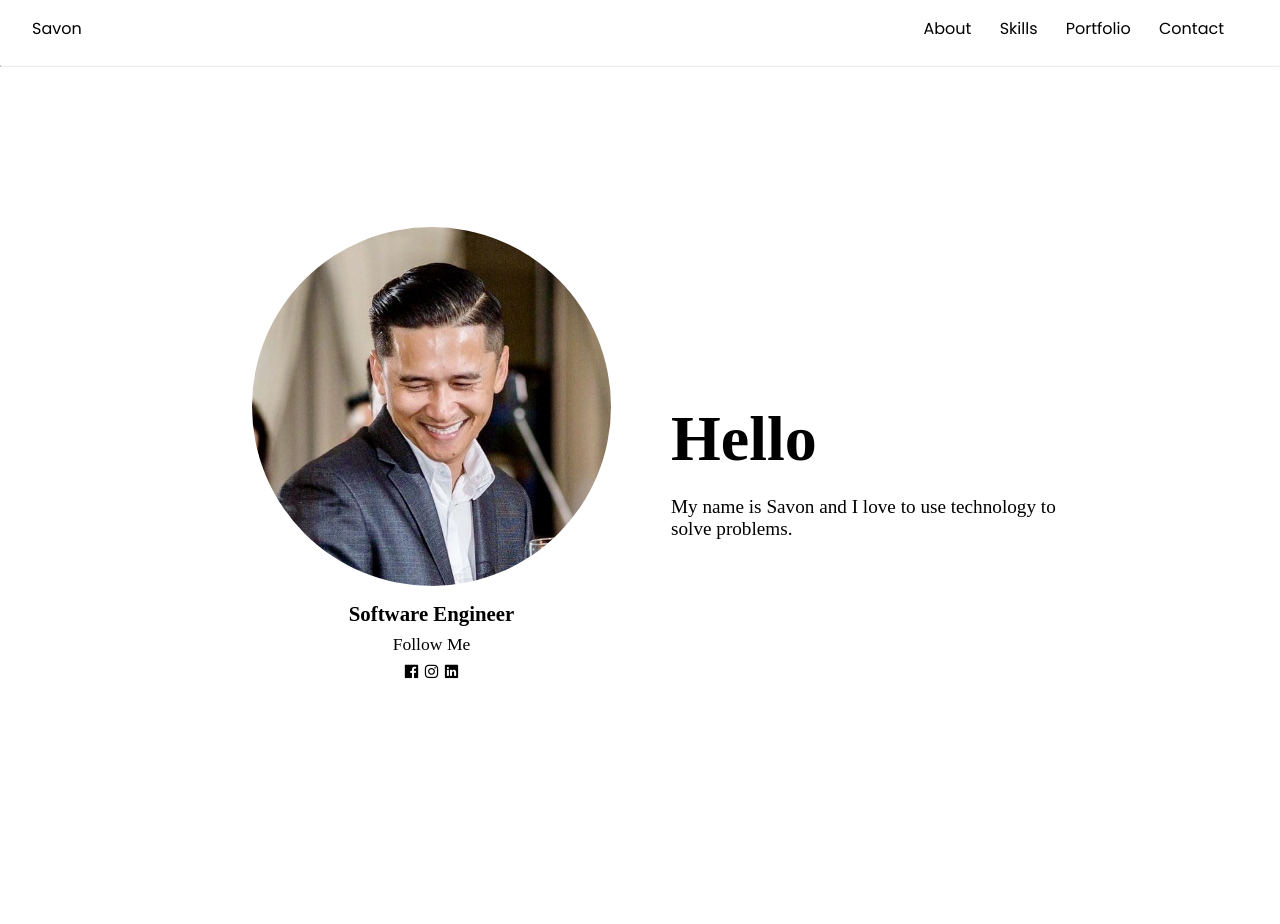
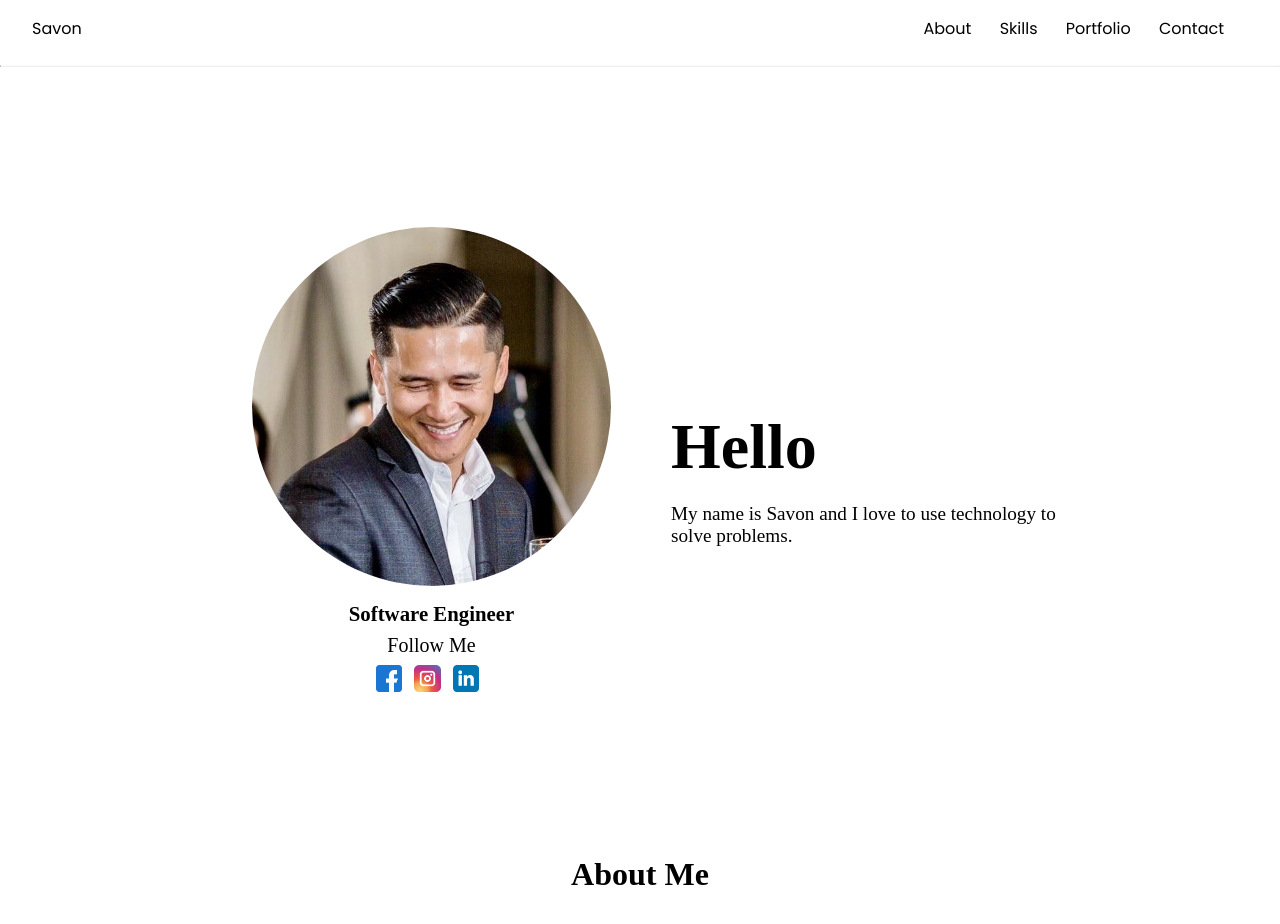
Before and after one commit to xqhuynh/portfolio-final, a plain HTML site: page index.html in a window 1280 px wide. Before the commit the page ends 841 px from the top, so only its background shows below. Drawn offline with nearby package versions, Linux system fonts and the light colour scheme.

Commit message:
about section

```diff
--- a/assets/css/styles.css
+++ b/assets/css/styles.css
@@ -87,6 +87,22 @@ hr.nav-line {
 
 .follow-me {
     margin-top: .50rem;
-    font-size: 1.1rem;
+    font-size: 1.25rem;
     margin-bottom: .5rem;
 }
+
+.social-icons {
+    text-align: center;
+}
+
+.icon {
+    width: 15%;
+    margin-right: .5rem;
+}
+
+/* ABOUT ME CSS  */
+.about-title {
+    font-size: 2rem;
+    text-align: center;
+    margin-bottom: 4rem;
+}
--- a/index.html
+++ b/index.html
@@ -39,11 +39,11 @@
            </div>
            <h5 class="job-title">Software Engineer</h5>
            <p class="follow-me">Follow Me</p>
-           <div>
-            <i class="uil uil-facebook"></i>
-            <i class="uil uil-instagram"></i>
-            <i class="uil uil-linkedin"></i>
-            </div>
+           <div class="social-icons">
+            <img class="icon" src="./assets/img/facebook.png" />
+            <img class="icon" src="./assets/img/instagram.png" />
+            <img class="icon" src="./assets/img/linkedin.png" />
+           </div>
         </div>
 
         <div class="right-main">
@@ -51,5 +51,13 @@
             <p class="main-text">My name is Savon and I love to use technology to solve problems.</p>
         </div>
     </main>
+
+    <!-- About Section -->
+    <h2 class="about-title">About Me</h2>
+    <section class="about-container">
+        <div class="left-about"></div>
+
+        <div class="right-about"></div>
+    </section>
 </body>
 </html>
```
Also changed, not shown: assets/img/facebook.png (added), assets/img/instagram.png (added), assets/img/linkedin.png (added), assets/img/savonny.jpeg (added).
